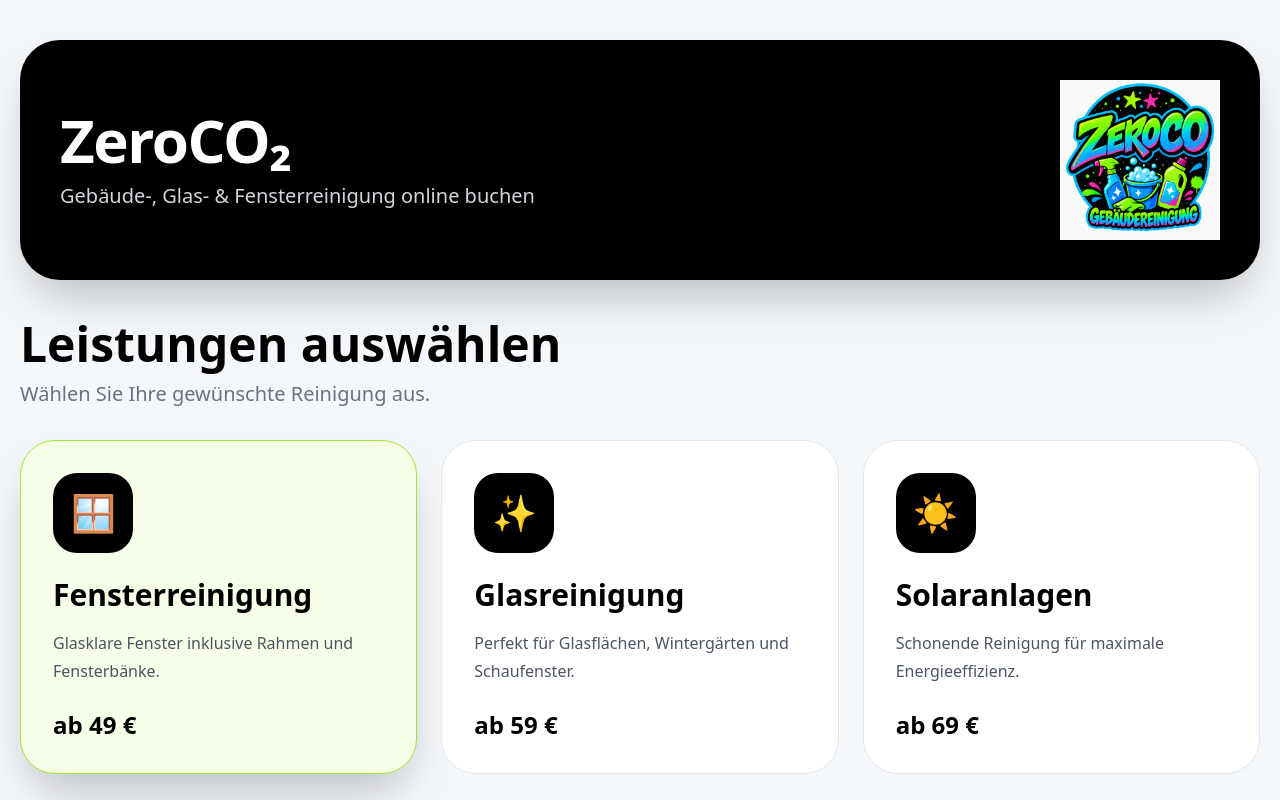
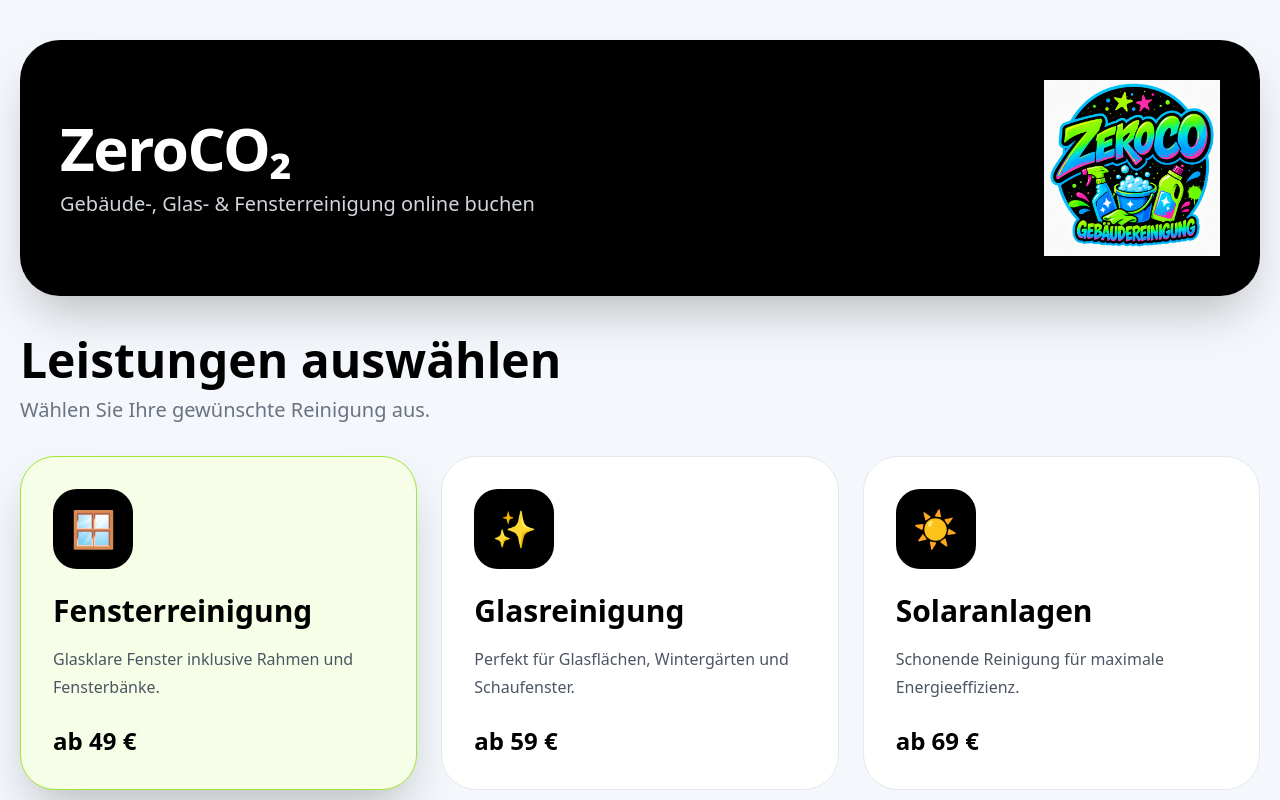
Before and after one commit to ZeroCO-Barry/ZeroCO-APP, a Next.js app: page / in a window 1280 px wide. Shown: the top 800 px of the page. Built offline with nearby package versions, Linux system fonts and the light colour scheme.

Commit message:
final clean page layout

```diff
--- a/app/page.tsx
+++ b/app/page.tsx
@@ -38,8 +38,9 @@ export default function Home() {
 
         {/* HEADER */}
         <header className="mb-10 rounded-[40px] bg-black px-10 py-10 text-white shadow-2xl">
-          <div className="flex items-center justify-between">
+          <div className="flex items-center justify-between gap-8">
 
+            {/* LEFT */}
             <div>
               <h1 className="text-6xl font-black tracking-tight">
                 ZeroCO₂
@@ -50,11 +51,14 @@ export default function Home() {
               </p>
             </div>
 
-            <img
-              src="/logo.png"
-              alt="ZeroCO Gebäudereinigung"
-              className="hidden h-40 w-40 object-contain md:block"
-            />
+            {/* RIGHT LOGO */}
+            <div className="hidden md:block">
+              <img
+                src="/logo.png"
+                alt="ZeroCO Gebäudereinigung"
+                className="h-44 w-44 object-contain"
+              />
+            </div>
 
           </div>
         </header>
```
Also changed, not shown: public/Logo.png.
